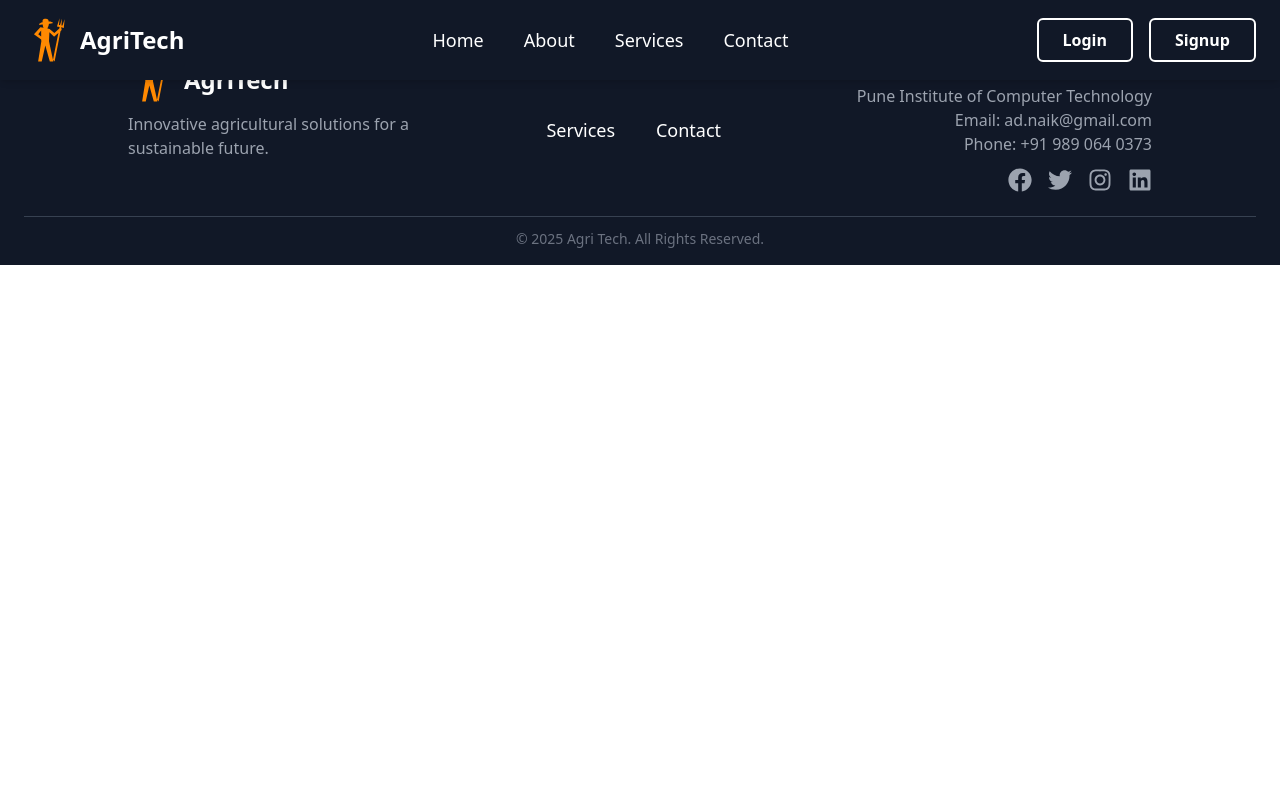
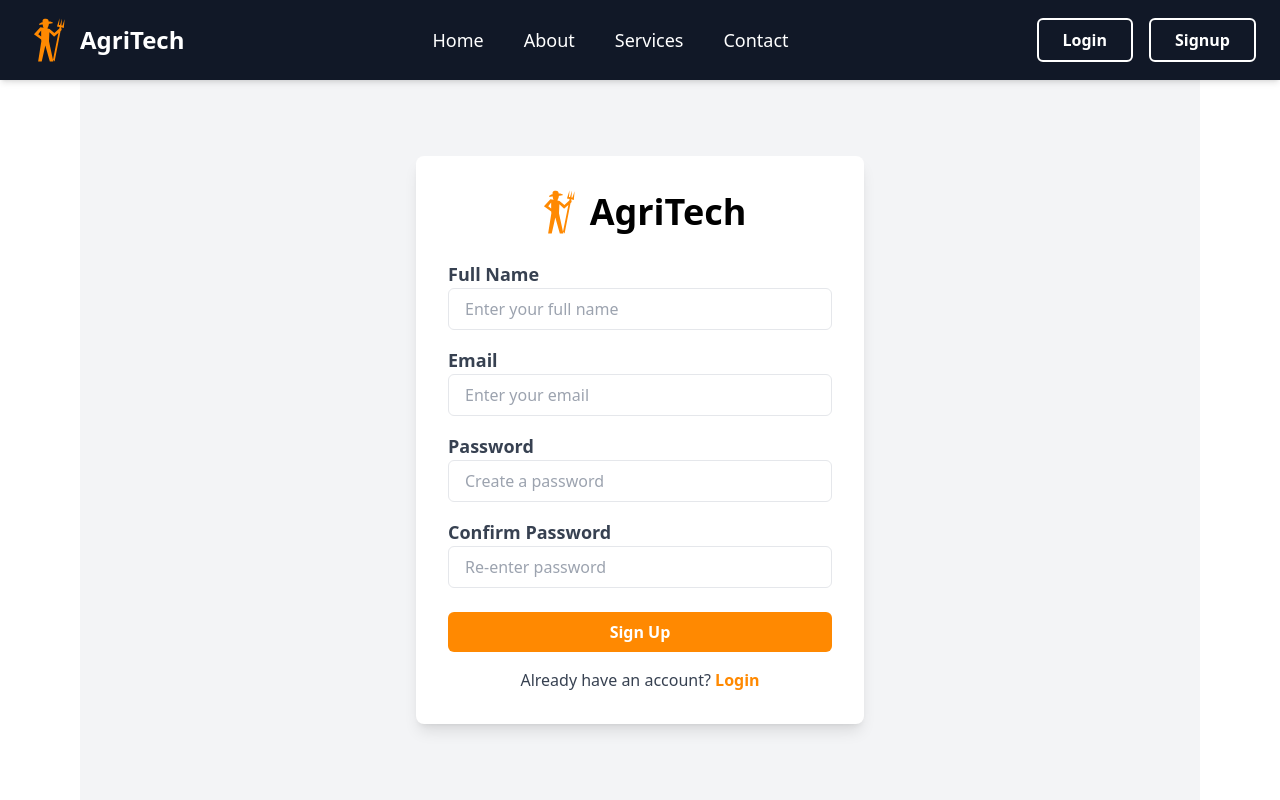
Before and after one commit to KaustubhN1402/practice_project, a React (Create React App) app: page /Signup in a window 1280 px wide. Shown: the top 800 px of the page. Built offline with nearby package versions, Linux system fonts and the light colour scheme.

Commit message:
user authentication completed

```diff
--- a/src/App.js
+++ b/src/App.js
@@ -7,6 +7,7 @@ import Services from "./components/Pagess/Services";
 import Contact from "./components/Pagess/Contact";
 import Footer from "./components/Footer/Footer";
 import Login from "./components/Pagess/Login";
+import Signup from "./components/Pagess/Signup";
 
 const App = () => {
   return (
@@ -21,6 +22,7 @@ const App = () => {
             <Route path="/services" element={<Services />} />
             <Route path="/contact" element={<Contact />} />
             <Route path="/Login" element={<Login />} />
+            <Route path="/Signup" element={<Signup />} />
           </Routes>
         </div>
         <Footer/>
--- a/src/components/Pagess/Login.js
+++ b/src/components/Pagess/Login.js
@@ -1,13 +1,47 @@
-import React, { useState } from "react";
-import { Link } from "react-router-dom";
+import React, { useState, useEffect } from "react";
+import { Link, useNavigate } from "react-router-dom";
+import { GiFarmer } from "react-icons/gi";
+import { getAuth, signInWithEmailAndPassword, signOut } from "firebase/auth"; // Firebase imports
 
 const Login = () => {
   const [email, setEmail] = useState("");
   const [password, setPassword] = useState("");
+  const [error, setError] = useState(null); // For handling errors
+  const [user, setUser] = useState(null); // For tracking logged-in user
+  const navigate = useNavigate(); // To navigate after successful login
 
-  const handleLogin = (e) => {
+  const auth = getAuth();
+
+  // Checking if the user is already logged in (when component mounts)
+  useEffect(() => {
+    const unsubscribe = auth.onAuthStateChanged((user) => {
+      if (user) {
+        setUser(user); // If the user is logged in, store the user data
+      } else {
+        setUser(null); // If the user is logged out, reset the user data
+      }
+    });
+    return unsubscribe; // Clean up subscription on unmount
+  }, [auth]);
+
+  const handleLogin = async (e) => {
     e.preventDefault();
-    // Add login logic here
+
+    try {
+      await signInWithEmailAndPassword(auth, email, password); // Login using Firebase
+      navigate("/dashboard"); // Redirect to dashboard after login
+    } catch (err) {
+      setError("Invalid email or password. Please try again."); // Show error message
+    }
+  };
+
+  const handleLogout = async () => {
+    try {
+      await signOut(auth); // Firebase logout
+      navigate("/login"); // Redirect to login page after logout
+    } catch (err) {
+      console.error("Error signing out: ", err); // Handle any errors
+    }
   };
 
   return (
@@ -15,10 +49,19 @@ const Login = () => {
       <div className="w-full max-w-md bg-white rounded-lg shadow-lg p-8">
         {/* Logo Section */}
         <div className="text-2xl flex justify-center items-center gap-2 font-bold mb-6">
-          <p className="text-primary text-4xl">AgriTech</p>
+          <GiFarmer className="text-primary text-5xl" />
+          <p className="text-black text-4xl">AgriTech</p>
         </div>
 
+        {/* Error Handling */}
+        {error && (
+          <div className="bg-red-100 border-l-4 border-red-500 text-red-700 p-2 mb-4">
+            <p>{error}</p>
+          </div>
+        )}
+
         {/* Login Form */}
+        {!user ? (
           <form onSubmit={handleLogin}>
             <div className="mb-4">
               <label htmlFor="email" className="block text-gray-700 text-lg font-semibold">
@@ -67,7 +110,19 @@ const Login = () => {
               Login
             </button>
           </form>
+        ) : (
+          <div className="text-center">
+            <p className="text-gray-700 text-lg mb-4">You are already logged in as {user.email}</p>
+            <button
+              onClick={handleLogout}
+              className="w-full bg-primary text-white font-semibold rounded-md px-6 py-2 transition-all duration-200 hover:bg-opacity-90"
+            >
+              Logout
+            </button>
+          </div>
+        )}
 
+        {!user && (
           <div className="mt-4 text-center text-gray-700">
             <p>
               Don't have an account?{" "}
@@ -76,6 +131,7 @@ const Login = () => {
               </Link>
             </p>
           </div>
+        )}
       </div>
     </div>
   );
--- /dev/null
+++ b/src/components/Pagess/Signup.js
@@ -0,0 +1,141 @@
+import React, { useState } from "react";
+import { Link, useNavigate } from "react-router-dom";
+import { GiFarmer } from "react-icons/gi";
+import { createUserWithEmailAndPassword } from "firebase/auth";
+import { auth } from "../../firebase"; // Ensure you have a firebase.js config file
+
+const Signup = () => {
+  const [formData, setFormData] = useState({
+    name: "",
+    email: "",
+    password: "",
+    confirmPassword: "",
+  });
+  const [loading, setLoading] = useState(false);
+  const [error, setError] = useState(null);
+  const navigate = useNavigate();
+
+  const handleChange = (e) => {
+    setFormData((prevState) => ({
+      ...prevState,
+      [e.target.name]: e.target.value,
+    }));
+  };
+
+  const handleSubmit = async (e) => {
+    e.preventDefault();
+    setError(null);
+
+    if (formData.password !== formData.confirmPassword) {
+      setError("Passwords do not match!");
+      return;
+    }
+
+    setLoading(true);
+    try {
+      await createUserWithEmailAndPassword(
+        auth,
+        formData.email,
+        formData.password
+      );
+      navigate("/dashboard"); // Redirect after successful signup
+    } catch (err) {
+      setError(err.message);
+    }
+    setLoading(false);
+  };
+
+  return (
+    <div className="min-h-screen flex justify-center items-center bg-gray-100 p-4">
+      <div className="w-full max-w-md bg-white rounded-lg shadow-lg p-8">
+        <div className="text-2xl flex justify-center items-center gap-2 font-bold mb-6">
+          <GiFarmer className="text-primary text-5xl" />
+          <p className="text-black text-4xl">AgriTech</p>
+        </div>
+
+        {error && <p className="text-red-500 text-center mb-4">{error}</p>}
+
+        <form onSubmit={handleSubmit}>
+          <div className="mb-4">
+            <label className="block text-gray-700 text-lg font-semibold">
+              Full Name
+            </label>
+            <input
+              type="text"
+              name="name"
+              placeholder="Enter your full name"
+              value={formData.name}
+              onChange={handleChange}
+              className="w-full px-4 py-2 border rounded-md focus:border-primary"
+              required
+            />
+          </div>
+
+          <div className="mb-4">
+            <label className="block text-gray-700 text-lg font-semibold">
+              Email
+            </label>
+            <input
+              type="email"
+              name="email"
+              placeholder="Enter your email"
+              value={formData.email}
+              onChange={handleChange}
+              className="w-full px-4 py-2 border rounded-md focus:border-primary"
+              required
+            />
+          </div>
+
+          <div className="mb-4">
+            <label className="block text-gray-700 text-lg font-semibold">
+              Password
+            </label>
+            <input
+              type="password"
+              name="password"
+              placeholder="Create a password"
+              value={formData.password}
+              onChange={handleChange}
+              className="w-full px-4 py-2 border rounded-md focus:border-primary"
+              required
+            />
+          </div>
+
+          <div className="mb-6">
+            <label className="block text-gray-700 text-lg font-semibold">
+              Confirm Password
+            </label>
+            <input
+              type="password"
+              name="confirmPassword"
+              placeholder="Re-enter password"
+              value={formData.confirmPassword}
+              onChange={handleChange}
+              className="w-full px-4 py-2 border rounded-md focus:border-primary"
+              required
+            />
+          </div>
+
+          <button
+            type="submit"
+            className="w-full bg-primary text-white font-semibold rounded-md px-6 py-2 hover:bg-opacity-90"
+            disabled={loading}
+          >
+            {loading ? "Signing up..." : "Sign Up"}
+          </button>
+        </form>
+
+        <div className="mt-4 text-center text-gray-700">
+          <p>
+            Already have an account?{" "}
+            <Link to="/login" className="text-primary font-semibold">
+              Login
+            </Link>
+          </p>
+        </div>
+      </div>
+    </div>
+  );
+};
+
+export default Signup;
--- /dev/null
+++ b/src/firebase.js
@@ -0,0 +1,27 @@
+// Import the functions you need from the SDKs you need
+import { initializeApp } from "firebase/app";
+import { getAnalytics } from "firebase/analytics";
+import { getAuth } from "firebase/auth";
+// TODO: Add SDKs for Firebase products that you want to use
+// https://firebase.google.com/docs/web/setup#available-libraries
+
+// Your web app's Firebase configuration
+// For Firebase JS SDK v7.20.0 and later, measurementId is optional
+const firebaseConfig = {
+  apiKey: "AIzaSyC8I_0iG56O9XzcUdV2i7-zDcimQ7ktu84",
+  authDomain: "agritech-c7e39.firebaseapp.com",
+  projectId: "agritech-c7e39",
+  storageBucket: "agritech-c7e39.firebasestorage.app",
+  messagingSenderId: "561647456016",
+  appId: "1:561647456016:web:6554162b352827a13c5f95",
+  measurementId: "G-TPLDF72J1G"
+};
+
+// Initialize Firebase
+const app = initializeApp(firebaseConfig);
+const analytics = getAnalytics(app);
+
+
+const auth = getAuth(app);
+
+export { auth };
```
Lines whose indentation alone changed are shown as unchanged.
